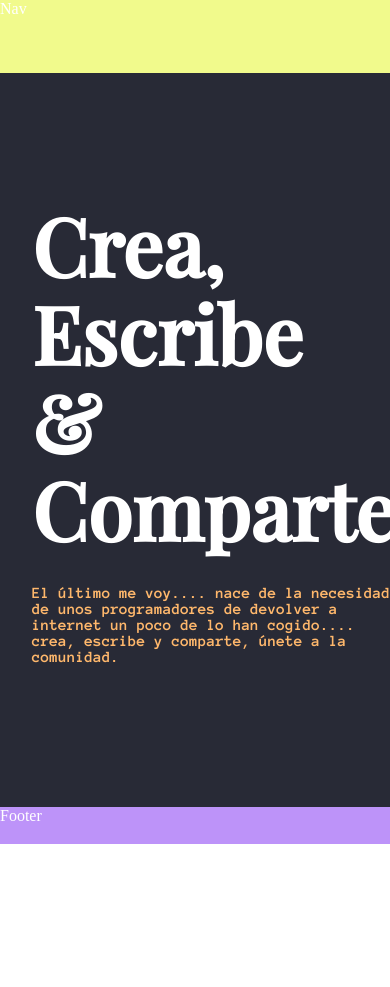
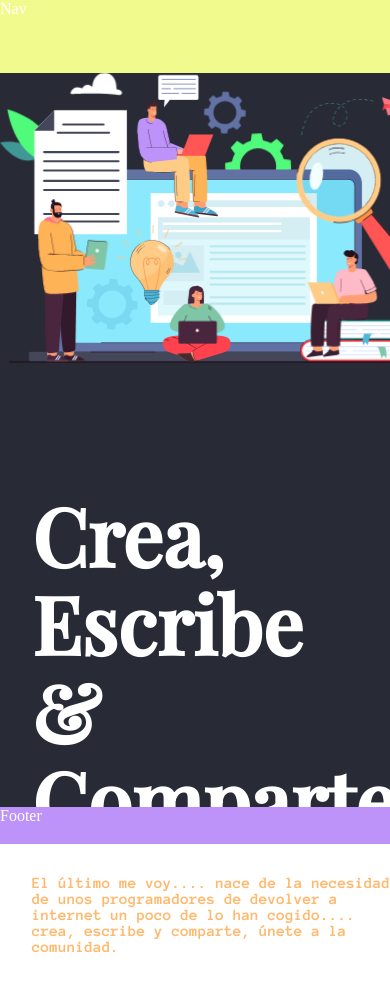
Before and after one commit to proyectojotazo/frontend-proyecto-final, a React (Create React App) app: page / in a window 390 px wide. Shown: the top 987 px of the page. Before the commit the page ends 844 px from the top, so only its background shows below. Built offline with nearby package versions, Linux system fonts and the light colour scheme.

Commit message:
cambiando de clases a funciones

```diff
--- a/src/App.js
+++ b/src/App.js
@@ -1,15 +1,11 @@
 import React from 'react';
-import { Routes, Route } from 'react-router-dom';
+import { Router, Route } from 'react-router-dom';
 import Layout from './components/Layout/layout';
 
 
 const App = () => {
   return (
-    <div className='container'>
-      <Routes>
-        <Route path="/" element={<Layout />} />
-      </Routes>
-    </div>
+      <Layout/>
   );
 };
 
--- a/src/components/Layout/header.js
+++ b/src/components/Layout/header.js
@@ -1,10 +1,9 @@
-import '../../sass/contenedor.scss';
-import '../../sass/header.scss';
+import './layout.scss';
+import './header.scss';
 import React from "react";
 import { ReactComponent as Gente } from '../../assets/gente.svg';
 
-class Header extends React.Component {
-    render() {
+function header() {
         return(
             <header className="header">
                 <div className='imagen'>
@@ -16,7 +15,6 @@ class Header extends React.Component {
                 </div>
             </header>
         );
-    }
 }
 
-export default Header;
+export default header;
--- a/src/sass/header.scss
+++ b/src/components/Layout/header.scss
@@ -1,4 +1,4 @@
-@import "variablesSass.scss";
+@import "../../sass/variablesSass.scss";
 
 .header{
     height: 30rem;
@@ -47,4 +47,12 @@
                 max-width: 35rem;
             }
         }
+    @media only screen and (max-width: 600px) {
+        grid-template-columns: auto;
+        grid-template-rows: auto;
+        grid-template-areas:
+        "imagen"
+        "texto";
+    }
+
 }
--- a/src/components/Layout/layout.js
+++ b/src/components/Layout/layout.js
@@ -1,21 +1,21 @@
-import '../../sass/contenedor.scss';
+import './layout.scss';
 import React from "react"
 import Header from "./header"
 import Footer from "./footer"
 import Nav from "./nav"
 
 
-class Layout extends React.Component {
-    render(){
+function Layout({children}) {
+
         return (
-        <>
+        <div className='container'>
             <Nav/>
             <main className='main'>
                 <Header/>
-                {this.props.children}
+                {children}
             </main>
             <Footer/>
-        </>
+        </div>
     )
     }
-}export default Layout;
+    export default Layout;
--- a/src/sass/contenedor.scss
+++ b/src/components/Layout/layout.scss
@@ -1,4 +1,4 @@
-@import "variablesSass.scss";
+@import "../../sass/variablesSass.scss";
 
 *{
 	margin: 0;
--- a/src/components/Layout/nav.js
+++ b/src/components/Layout/nav.js
@@ -1,14 +1,12 @@
 import React from "react";
-import '../../sass/contenedor.scss';
+import './layout.scss';
 
-class Nav extends React.Component {
-    render() {
+function Nav() {
         return(
             <nav className="nav">
             Nav
             </nav>
         );
-    }
 }
 
 export default Nav;
```
Also changed, not shown: src/components/Layout/footer.js (+3 -4 lines).
